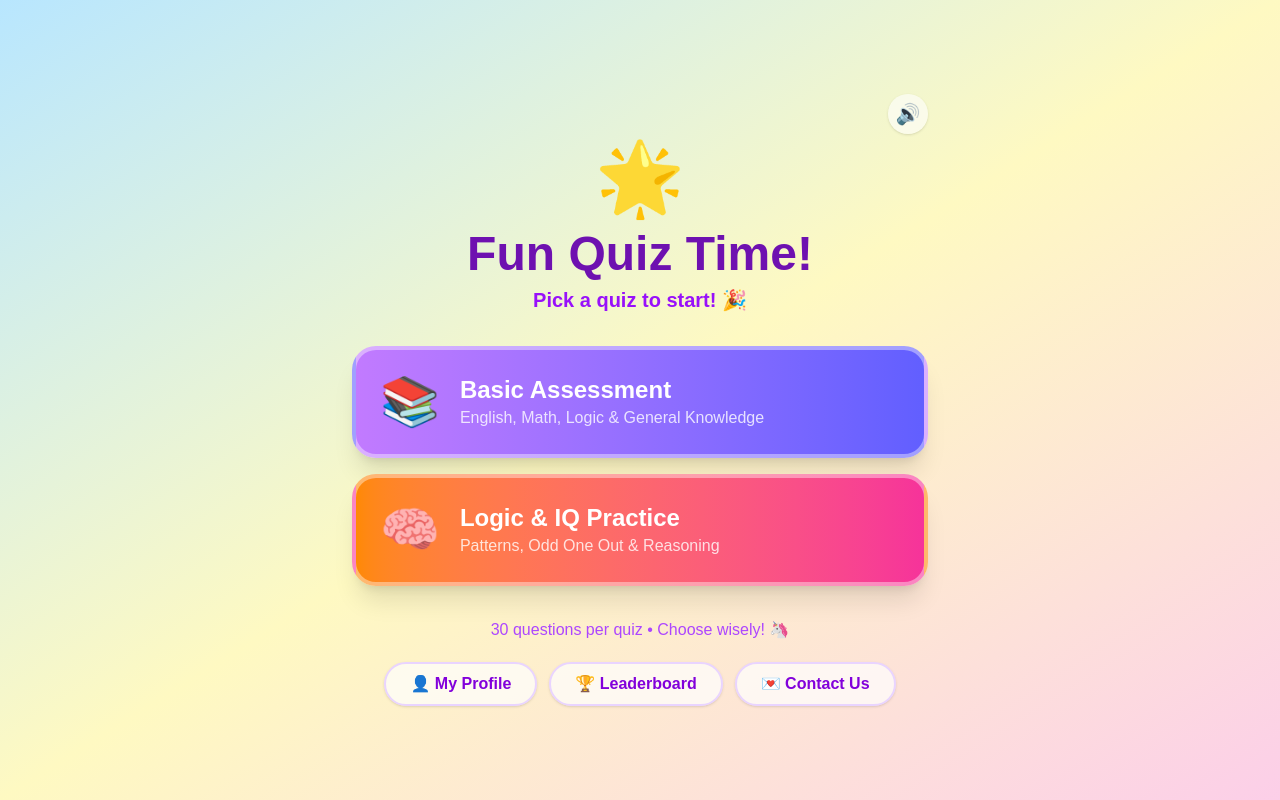
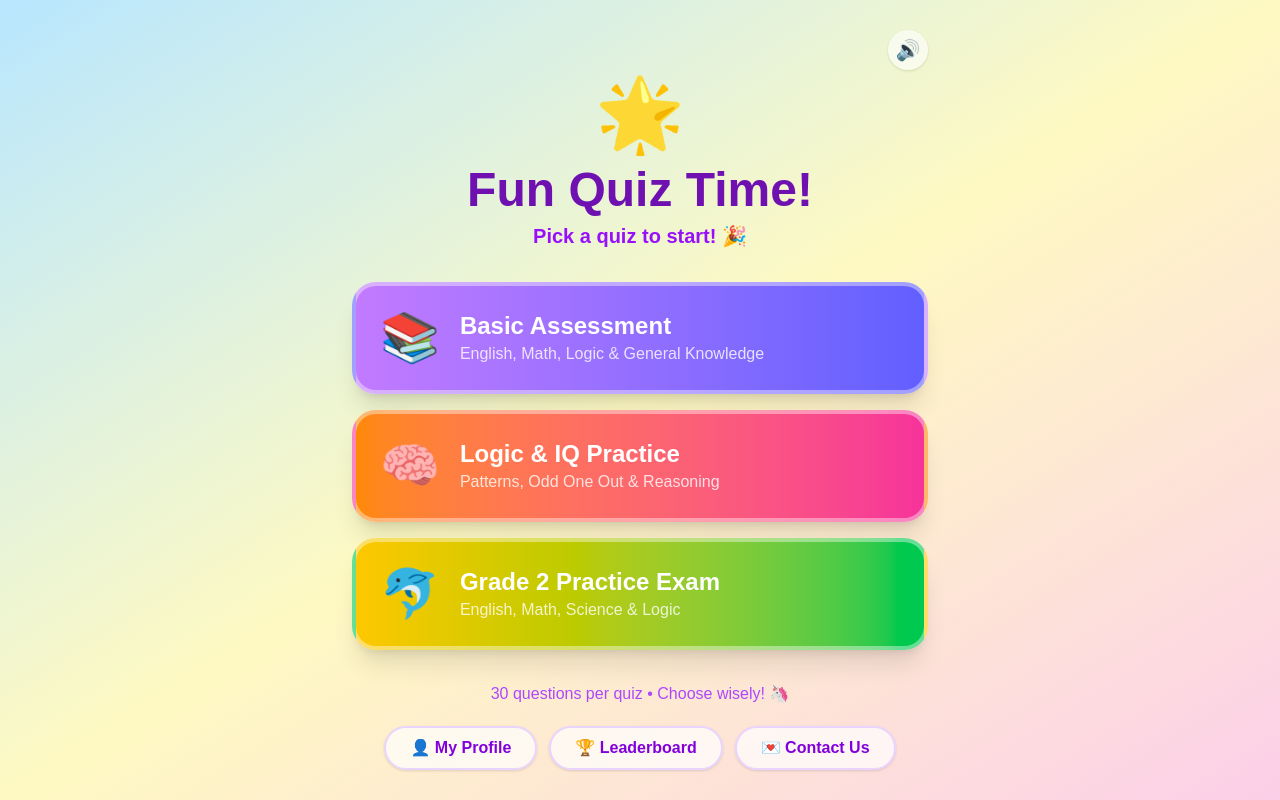
Before and after one commit to jownew/bruh, a Next.js app: page /quiz in a window 1280 px wide. Built offline with nearby package versions, Linux system fonts and the light colour scheme.

Commit message:
feat: add new question set

```diff
--- a/app/quiz/page.tsx
+++ b/app/quiz/page.tsx
@@ -185,7 +185,9 @@ export default function QuizPage() {
           className={`bg-gradient-to-r ${partColor} rounded-3xl p-4 mb-4 text-white shadow-lg`}
         >
           <div className='flex justify-between items-center'>
-            <span className='font-bold text-lg'>{q.part}: {q.partTitle}</span>
+            <span className='font-bold text-lg'>
+              {q.part}: {q.partTitle}
+            </span>
             <div className='flex items-center gap-2'>
               <button
                 onClick={toggleMute}
@@ -309,6 +311,11 @@ function SetSelector({
       emoji: '🧠',
       color: 'from-orange-400 to-pink-500',
       desc: 'Patterns, Odd One Out & Reasoning',
+    },
+    'Grade 2 Practice Exam': {
+      emoji: '🐬',
+      color: 'from-yellow-400 to-green-500',
+      desc: 'English, Math, Science & Logic',
     },
   };
   return (
```
Also changed, not shown: data/structured_question_bank.csv.
